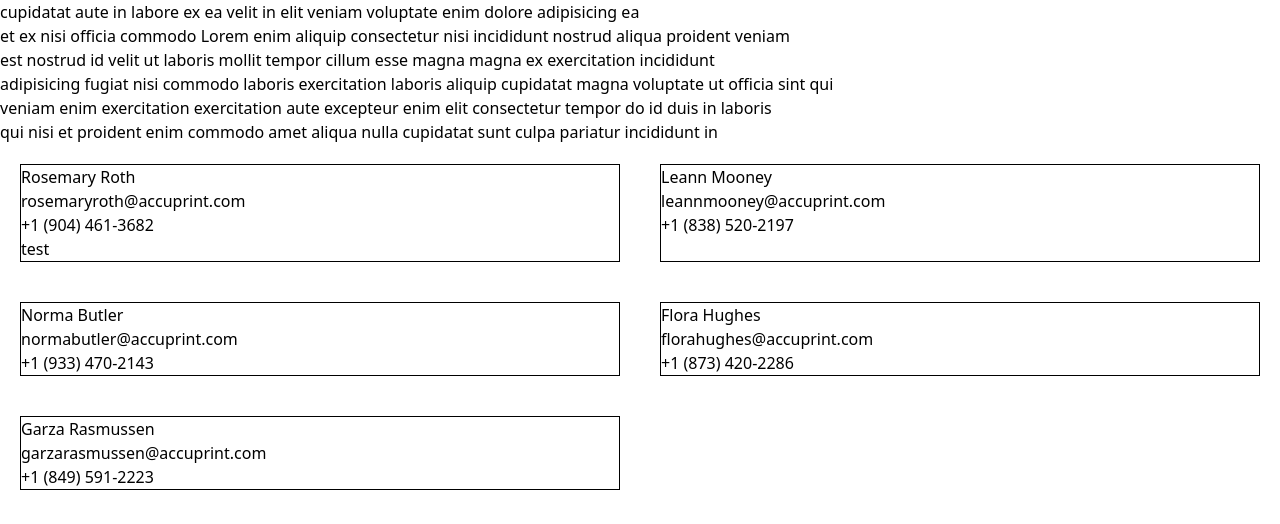
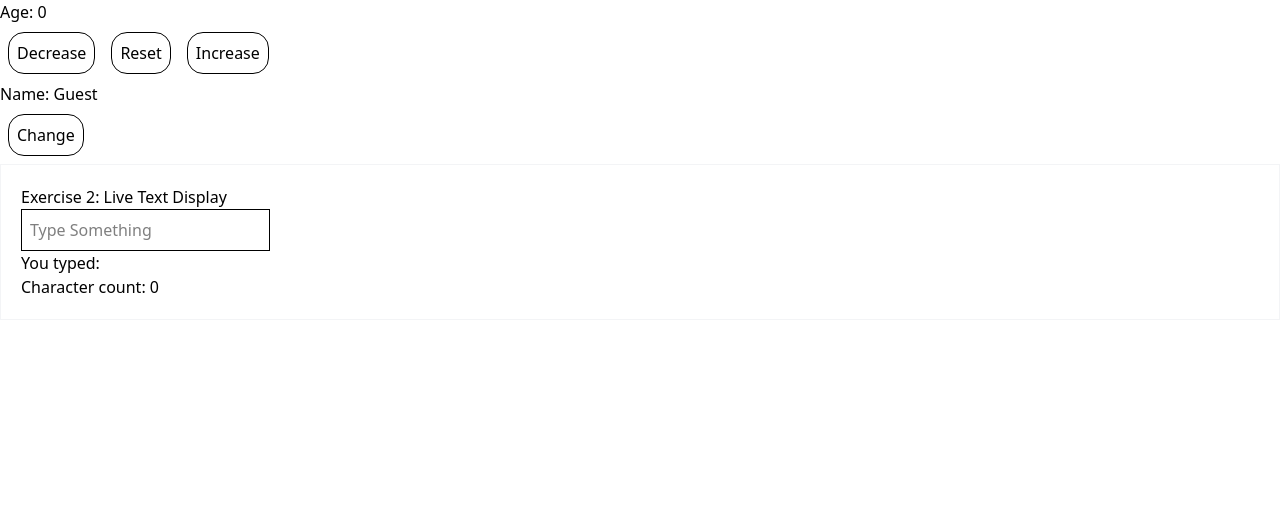
Before and after one commit to carenkonzong/react-training-project, a React (Vite) app: page / in a window 1280 px wide. Shown: the top 524 px of the page. Built offline with nearby package versions, Linux system fonts and the light colour scheme.

Commit message:
Practise on useEffect

```diff
--- a/src/App.tsx
+++ b/src/App.tsx
@@ -1,13 +1,11 @@
-import MESSAGES from "./Data/messages";
-import USERS from "./Data/users.tsx";
-import Messages from "./components/Messages";
-import Users from "./components/users.tsx";
+import { Counter, Counter2, LiveTextDisplay } from "./components/UseState";
 
 function App() {
   return (
     <>
-      <Messages messages={MESSAGES} />
-      <Users users={USERS} />
+      <Counter />
+      <Counter2 />
+      <LiveTextDisplay />
     </>
   );
 }
--- a/src/Data/users.tsx
+++ b/src/Data/users.tsx
@@ -1,29 +1,59 @@
 const USERS = [
   {
-    name: "Rosemary Roth",
-    email: "rosemaryroth@accuprint.com",
-    phone: "+1 (904) 461-3682",
-    about: "test",
+    name: "Olsen Hyde",
+    gender: "male",
+    email: "olsenhyde@magnina.com",
+    phone: "+1 (874) 492-2107",
+    about: "labore est ad velit deserunt",
   },
   {
-    name: "Leann Mooney",
-    email: "leannmooney@accuprint.com",
-    phone: "+1 (838) 520-2197",
+    name: "Lois Oconnor",
+    gender: "female",
+    email: "loisoconnor@magnina.com",
+    phone: "+1 (927) 488-3126",
+    about: "enim ut duis ad labore",
   },
   {
-    name: "Norma Butler",
-    email: "normabutler@accuprint.com",
-    phone: "+1 (933) 470-2143",
+    name: "Pate Sampson",
+    gender: "male",
+    email: "patesampson@magnina.com",
+    phone: "+1 (847) 412-3485",
+    about: "sint velit proident pariatur dolore",
   },
   {
-    name: "Flora Hughes",
-    email: "florahughes@accuprint.com",
-    phone: "+1 (873) 420-2286",
+    name: "Graves Wagner",
+    gender: "male",
+    email: "graveswagner@magnina.com",
+    phone: "+1 (859) 512-2524",
+    about: "ipsum elit ut ea eiusmod",
   },
   {
-    name: "Garza Rasmussen",
-    email: "garzarasmussen@accuprint.com",
-    phone: "+1 (849) 591-2223",
+    name: "Rosanna Booth",
+    gender: "female",
+    email: "rosannabooth@magnina.com",
+    phone: "+1 (833) 492-3510",
+    about: "eu ullamco anim adipisicing sit",
+  },
+  {
+    name: "Francis Mcgowan",
+    gender: "male",
+    email: "francismcgowan@magnina.com",
+    phone: "+1 (810) 455-3991",
+    about: "anim non ex minim quis",
+  },
+  {
+    name: "Lillian Luna",
+    gender: "female",
+    email: "lillianluna@magnina.com",
+    phone: "+1 (815) 524-2266",
+    about: "dolor nisi do dolore veniam",
+  },
+  {
+    name: "Hanson Atkinson",
+    gender: "male",
+    email: "hansonatkinson@magnina.com",
+    phone: "+1 (820) 463-3937",
+    about: "anim amet dolore sunt sint",
   },
 ];
 
--- /dev/null
+++ b/src/components/UseState.tsx
@@ -0,0 +1,79 @@
+import { useState } from "react";
+
+function Counter() {
+  const [age, setAge] = useState(0);
+
+  const increment = () => setAge(age + 1);
+  const decrement = () => setAge(age - 1);
+  const reset = () => setAge(0);
+
+  return (
+    <>
+      <p>Age: {age}</p>
+      <button
+        onClick={decrement}
+        className="border rounded-2xl p-2 m-2 cursor-pointer"
+      >
+        Decrease
+      </button>
+      <button
+        onClick={reset}
+        className="border rounded-2xl p-2 m-2 cursor-pointer"
+      >
+        Reset
+      </button>
+      <button
+        onClick={increment}
+        className="border rounded-2xl p-2 m-2 cursor-pointer"
+      >
+        Increase
+      </button>
+    </>
+  );
+}
+
+function Counter2() {
+  const [name, setName] = useState("Guest");
+
+  const change = () => {
+    setName("Itadori");
+  };
+  return (
+    <>
+      <p>Name: {name}</p>
+      <button
+        onClick={change}
+        className="border rounded-2xl p-2 m-2 cursor-pointer"
+      >
+        Change
+      </button>
+    </>
+  );
+}
+
+function LiveTextDisplay() {
+  let [text, setText] = useState("");
+
+  const handleChange = (event) => {
+    setText(event.target.value);
+    console.log(text.length + 1);
+  };
+
+  return (
+    <>
+      <div className="border border-gray-100 p-5">
+        <h1>Exercise 2: Live Text Display</h1>
+        <input
+          onChange={handleChange}
+          className="border p-2"
+          type="text"
+          placeholder="Type Something"
+        />
+        <p>You typed: {text}</p>
+        <p>Character count: {text.length}</p>
+      </div>
+    </>
+  );
+}
+
+export { Counter, Counter2, LiveTextDisplay };
--- a/src/components/Users.tsx
+++ b/src/components/Users.tsx
@@ -1,36 +1,45 @@
-import UserComponent from "./User";
-
 type User = {
   name: string;
   email: string;
   phone?: string;
   about?: string;
+  gender?: string;
 };
 
 type Props = {
   users: User[];
 };
 
-/* function Users(props: Props) {
-  const Users = props.users;
-  return Users.map((User) => (
-    <UserComponent name={User.name} email={User.email} phone={User.phone} />
-  ));
-} */
-
 function Users(props: Props) {
-  const Users = props.users;
+  //const Users = props.users;
+  const { users } = props;
 
   return (
-    <section className="grid grid-cols-2">
-      {Users.map((user: User) => (
-        <article className="border m-5">
-          <h3>{user.name}</h3>
-          <h3>{user.email}</h3>
-          <h3>{user.phone}</h3>
-          <h3>{user.about}</h3>
-        </article>
-      ))}
+    <section>
+      <div className="px-10 m-2">
+        <h4>
+          Filter by:{" "}
+          <button
+            type="button"
+            className="border rounded-2xl px-2 bg-blue-50 cursor-pointer"
+          >
+            Male
+          </button>{" "}
+          <button className="border rounded-2xl px-2 bg-blue-50 cursor-pointer">
+            Female
+          </button>
+        </h4>
+      </div>
+      <div className="grid grid-cols-2 gap-5">
+        {users.map(({ name, email, phone, about }: User) => (
+          <article className="border-4 border-solid rounded-3xl p-5 bg-gray-100">
+            <h3>Name: {name}</h3>
+            <h3>Email: {email}</h3>
+            <h3>Phone: {phone}</h3>
+            {about ? <h3>About: {about}</h3> : " "}
+          </article>
+        ))}
+      </div>
     </section>
   );
 }
```
